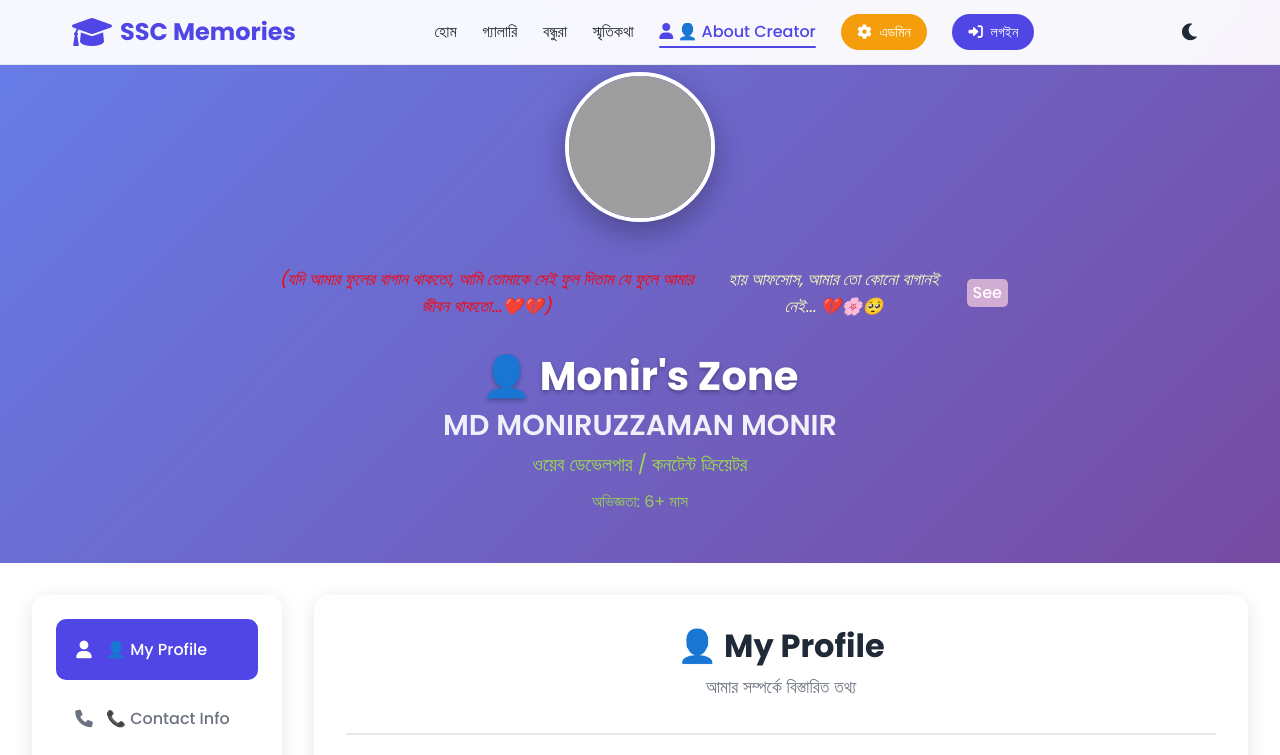
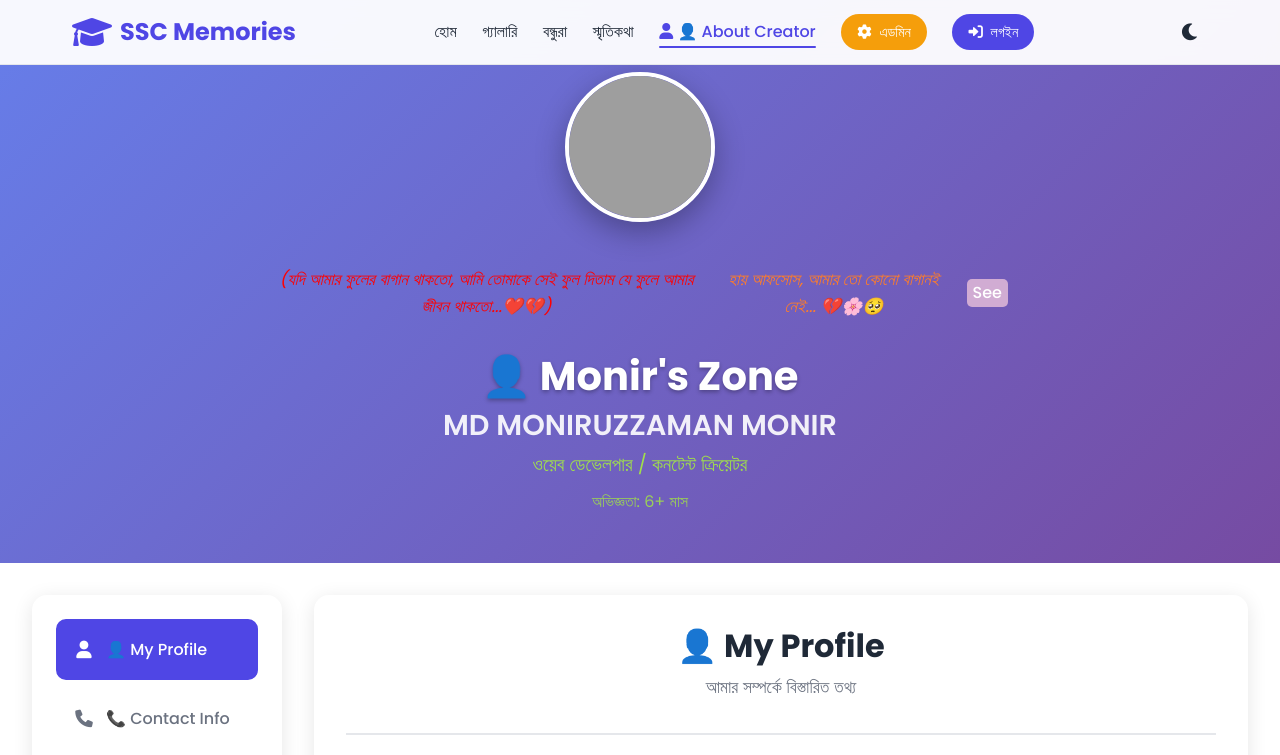
Before and after one commit to monir245530/ssc_memories.github.io, a plain HTML site: page pages/about-creator.html in a window 1280 px wide. Shown: the top 755 px of the page. Drawn offline with Linux system fonts and the light colour scheme; grey boxes are pictures that could not be loaded.

Commit message:
Update about-creator.html

```diff
--- a/pages/about-creator.html
+++ b/pages/about-creator.html
@@ -98,7 +98,7 @@
                     </div>
                     <div style="margin-top: 12px; display: flex; align-items: center; gap: 10px; justify-content: center;">
                         <span style="font-style: italic; color: #ff0000; font-size: 1.05em;">(যদি আমার ফুলের বাগান থাকতো, আমি তোমাকে সেই ফুল দিতাম যে ফুলে আমার জীবন থাকতো...❤️💔)</span>
-                        <span style="font-style: italic; color: #FDFFB8; font-size: 1.05em;">হায় আফসোস, আমার তো কোনো বাগানই নেই... 💔🌸🥺</span>
+                        <span style="font-style: italic; color: #FF7D29; font-size: 1.05em;">হায় আফসোস, আমার তো কোনো বাগানই নেই... 💔🌸🥺</span>
                         <a href="#" class="see-it-btn" style="background: #d1acd3; color: #fff; border: none; border-radius: 5px; padding: 1px 6px; font-weight: 500; text-decoration: none; font-size: 1em; transition: background 0.2s; cursor: pointer;" target="_blank">See</a>
                     </div>
                     <div class="profile-info">
```
